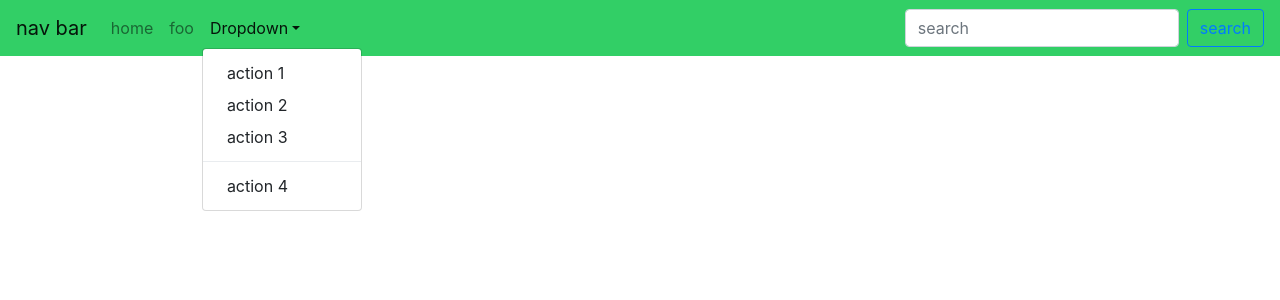
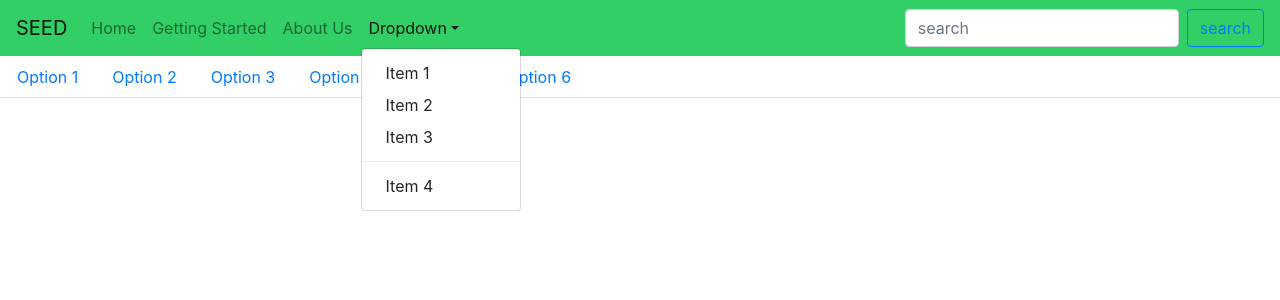
Before and after one commit to XOneTrick/cise-seeds, a React (Create React App) app: page / in a window 1280 px wide. Both pictures are taken after a click on the button "Dropdown". Shown: the top 300 px of the page. Built offline with nearby package versions, Linux system fonts and the light colour scheme.

Commit message:
last commit for the day

```diff
--- a/src/App.css
+++ b/src/App.css
@@ -33,7 +33,7 @@
     color: #f50b0b;
 }
 
-.nav-color
+.navbar-color
 {
   background-color: #32cf66;
 }
--- a/src/App.js
+++ b/src/App.js
@@ -43,19 +43,20 @@ export default function App() {
   return (
     <>
       {/* <Navbar bg="dark" expand="lg"> */}
-      <Navbar className="nav-color" variant="light">
-        <Navbar.Brand href="#home">nav bar</Navbar.Brand>
+      <Navbar className="navbar-color" variant="light">
+        <Navbar.Brand href="#home">SEED</Navbar.Brand>
         <Navbar.Toggle />
         <Navbar.Collapse>
           <Nav className="mr-auto">
-            <Nav.Link href="#home">home</Nav.Link>
-            <Nav.Link href="#foo">foo</Nav.Link>
+            <Nav.Link href="#home">Home</Nav.Link>
+            <Nav.Link href="#getting-started">Getting Started</Nav.Link>
+            <Nav.Link href="#about-us">About Us</Nav.Link>
             <NavDropdown title="Dropdown">
-              <NavDropdown.Item href="#action/1">action 1</NavDropdown.Item>
-              <NavDropdown.Item href="#action/2">action 2</NavDropdown.Item>
-              <NavDropdown.Item href="#action/3">action 3</NavDropdown.Item>
+              <NavDropdown.Item href="#item/1">Item 1</NavDropdown.Item>
+              <NavDropdown.Item href="#item/2">Item 2</NavDropdown.Item>
+              <NavDropdown.Item href="#item/3">Item 3</NavDropdown.Item>
               <NavDropdown.Divider />
-              <NavDropdown.Item href="#action/4">action 4</NavDropdown.Item>
+              <NavDropdown.Item href="#item/4">Item 4</NavDropdown.Item>
             </NavDropdown>
           </Nav>
           <Form inline>
@@ -64,6 +65,34 @@ export default function App() {
           </Form>
         </Navbar.Collapse>
       </Navbar>
+      <Nav variant="tabs" defaultActiveKey="/home">
+  {/* <Nav.Item>
+    <Nav.Link href="/home">Active</Nav.Link>
+  </Nav.Item> */}
+  <Nav.Item>
+    <Nav.Link eventKey="link-1">Option 1</Nav.Link>
+  </Nav.Item>
+  <Nav.Item>
+    <Nav.Link eventKey="link-2">Option 2</Nav.Link>
+  </Nav.Item>
+  <Nav.Item>
+    <Nav.Link eventKey="link-3">Option 3</Nav.Link>
+  </Nav.Item>
+  <Nav.Item>
+    <Nav.Link eventKey="link-4">Option 4</Nav.Link>
+  </Nav.Item>
+  <Nav.Item>
+    <Nav.Link eventKey="link-5">Option 5</Nav.Link>
+  </Nav.Item>
+  <Nav.Item>
+    <Nav.Link eventKey="link-6">Option 6</Nav.Link>
+  </Nav.Item>
+  {/* <Nav.Item>
+    <Nav.Link eventKey="disabled" disabled>
+      Disabled
+    </Nav.Link>
+  </Nav.Item> */}
+</Nav>
     </>
   );
 }
```
